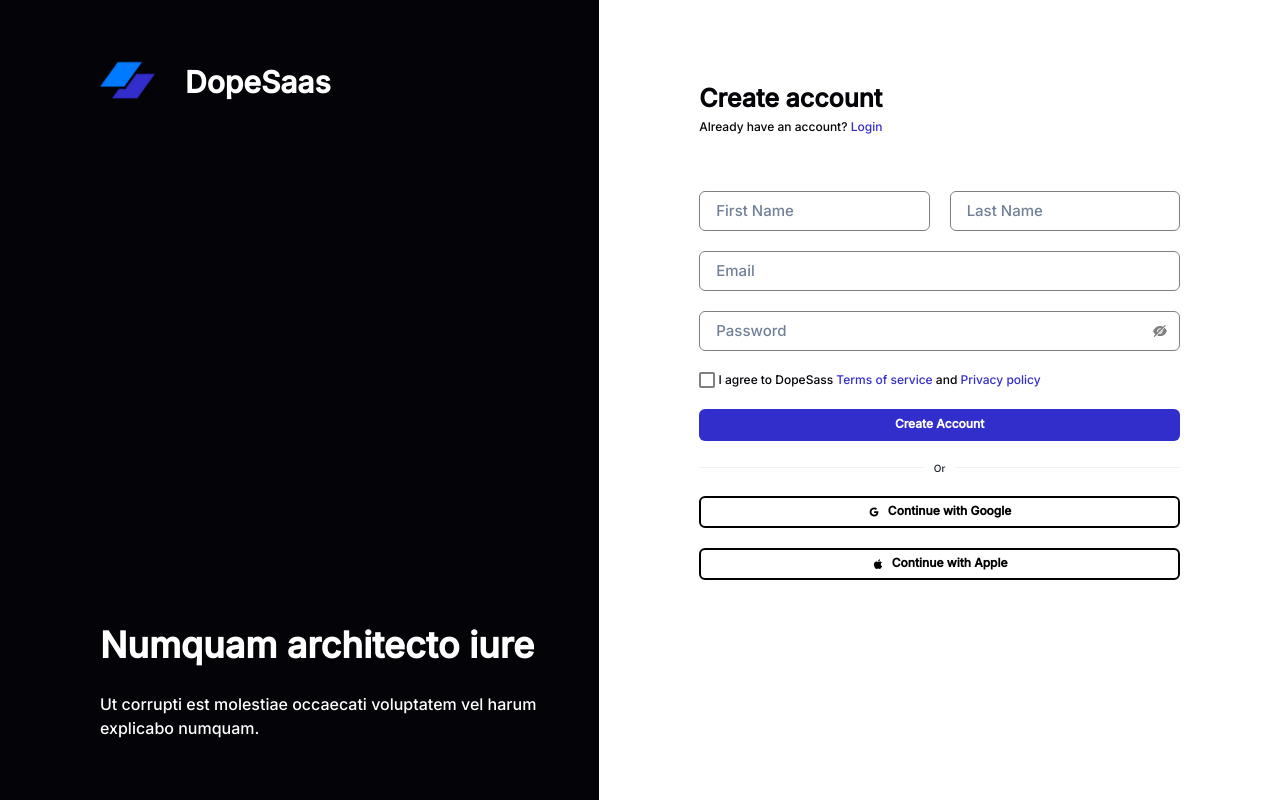
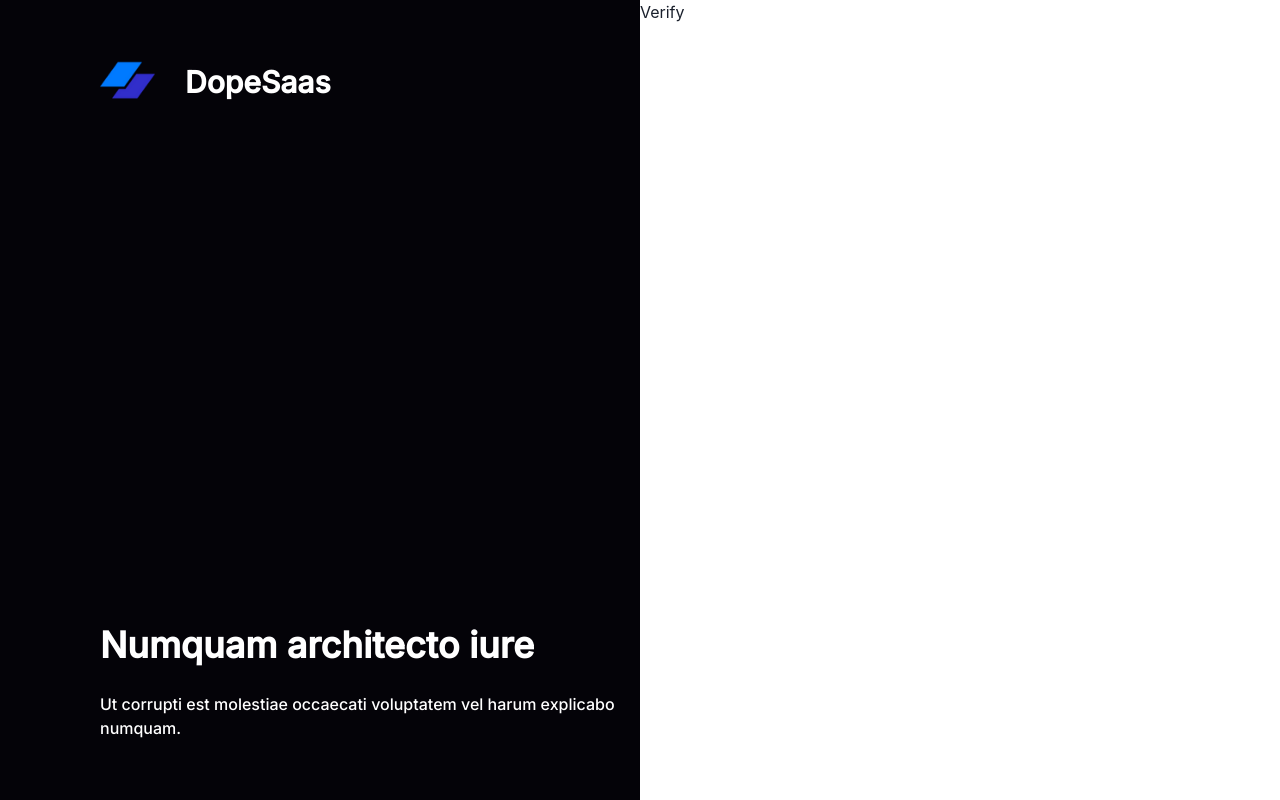
Before and after one commit to ProsperChihimba/authentication-screens, a React (Create React App) app: page / in a window 1280 px wide. Built offline with nearby package versions, Linux system fonts and the light colour scheme.

Commit message:
Add: verify email component

```diff
--- a/src/App.js
+++ b/src/App.js
@@ -1,11 +1,12 @@
 import * as React from 'react'
 import { ChakraProvider } from '@chakra-ui/react'
 import Main from './components/main';
+import Verify from './components/Verify';
 
 function App() {
   return (
     <ChakraProvider>
-      <Main />
+      <Verify />
     </ChakraProvider>
   );
 }
--- /dev/null
+++ b/src/components/Verify/index.jsx
@@ -0,0 +1,14 @@
+import React from 'react'
+import { Flex,   } from '@chakra-ui/react'
+import RightSide from '../rightSide'
+
+const Verify = () => {
+    return (
+        <Flex>
+            <RightSide />
+            <div>Verify</div>
+        </Flex>
+    )
+}
+
+export default Verify
```
